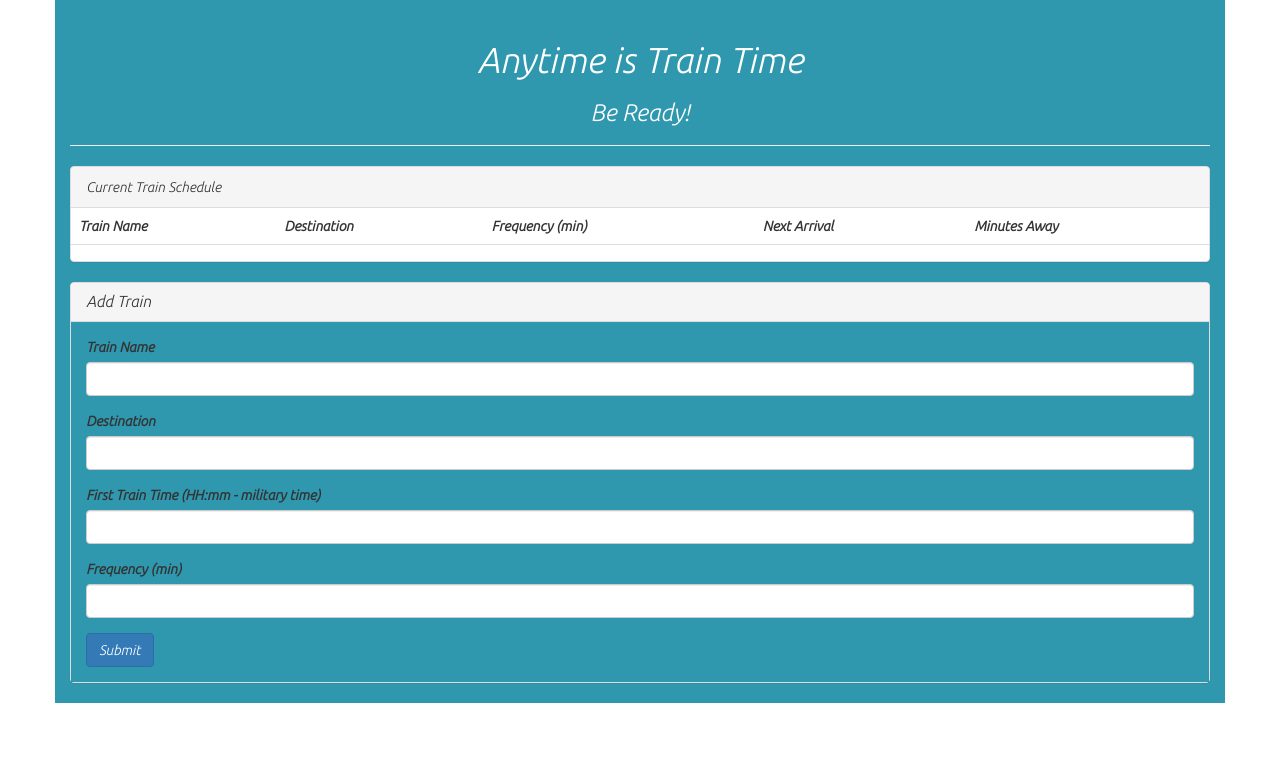
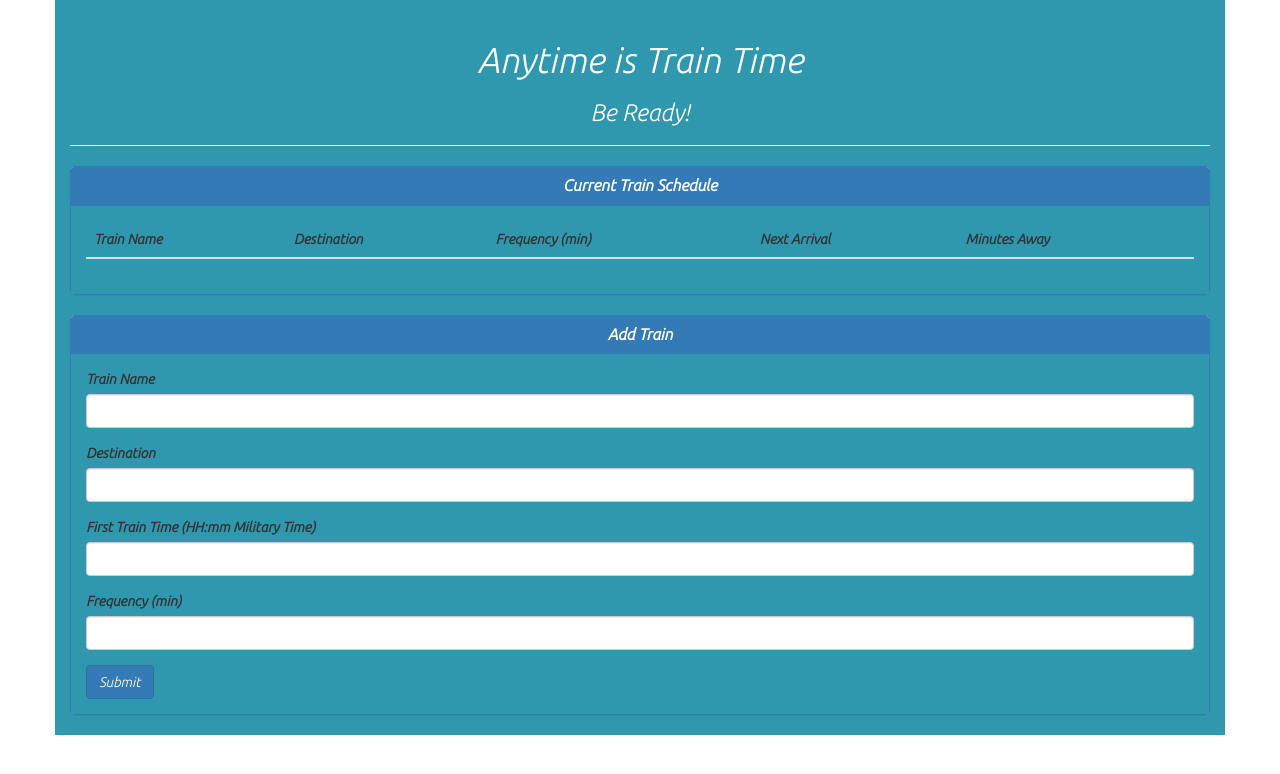
Before and after one commit to jzarta/RPS-Multiplayer, a PHP site: page / in a window 1280 px wide. Shown: the top 774 px of the page. Run offline with PHP 8.4, Linux system fonts and the light colour scheme; lists and menus that the app fills with data are empty; some libraries are stand-ins or nearby versions.

Commit message:
last upgrade

```diff
--- a/assets/style.css
+++ b/assets/style.css
@@ -18,7 +18,3 @@ h1, h3 {
 button{
 	color: white;
 }
-
-.panel-heading{
-	background-color: black;
-}
--- a/index.html
+++ b/index.html
@@ -8,16 +8,20 @@
 
 	<!-- CSS links -->
 		<link rel="stylesheet" type="text/css" href="assets/reset.css">
+
 		<link rel="stylesheet" href="https://maxcdn.bootstrapcdn.com/bootstrap/3.3.6/css/bootstrap.min.css" integrity="sha384-1q8mTJOASx8j1Au+a5WDVnPi2lkFfwwEAa8hDDdjZlpLegxhjVME1fgjWPGmkzs7" crossorigin="anonymous">
 		<link rel="stylesheet" type="text/css" href="assets/style.css">
 
 		<link href='https://fonts.googleapis.com/css?family=Ubuntu:300italic' rel='stylesheet' type='text/css' href"assets/style.css">
 		<script src="https://code.jquery.com/jquery-2.2.1.min.js"></script>
+
 		<script src="https://cdn.firebase.com/js/client/2.4.1/firebase.js"></script>
 
+		<script src="https://cdnjs.cloudflare.com/ajax/libs/moment.js/2.13.0/moment.js"></script>
 <!-- Body -->
 <body>
 <div class="container">
+
 	<div class="page-header">
  	 <h1>Anytime is Train Time </h1>
  	 <h3>Be Ready!</h3>
@@ -25,18 +29,14 @@
 
 <!-- Row 1 -->
 
-	<div class="row">
-		<div class="col-lg-12">
-
-			<!-- Trial panel -->
-
-			<div class="panel panel-default">
-
-  			 <!-- Default panel contents -->
-
-  			<div class="panel-heading">Current Train Schedule</div>
-  							<!-- Table -->
-						<table class="table">
+<!-- Train Scheduler Table panel-->
+			<div class="panel panel-primary">
+				<div class="panel-heading">
+					<h3 class="panel-title"><strong>Current Train Schedule</strong></h3>
+				</div>
+				<div class="panel-body">
+					<table class="table table-hover" id='trainTable'>
+						<thead>
 							<tr>
 								<th>Train Name</th>
 								<th>Destination</th>
@@ -44,53 +44,57 @@
 								<th>Next Arrival</th>
 								<th>Minutes Away</th>
 							</tr>
-						  <tr>
-						    <td id="nameDisplay"></td>
-						    <td id="destinationDisplay"></td>
-						    <td id="frequencyDisplay"></td>
-						    <td id="arrivalDisplay"></td>
-						    <td id="awayDisplay"></td>
-						  </tr>
+						</thead>
+						<tbody>
+
+						</tbody>
 					</table>
-
-			<!-- Row 2 -->
-			<!-- !- Trial Panel Ends-->
 				</div>
 			</div>
-	</div>
-<div class="row">
-		<div class="col-lg-12">
-			<div class="panel panel-default">
+
+			<!-- Add New Train Schedule  -->
+			<div class="panel panel-primary">
 				<div class="panel-heading">
-					<h2 class="panel-title">Add Train</h2>
+					<h3 class="panel-title"><strong>Add Train</strong></h3>
 				</div>
 				<div class="panel-body">
+
+
+				<!-- Entry Form -->
 				<form>
 					<div class="form-group">
-							<label for="trainName">Train Name</label>
-							<input type="text" class="form-control" id="trainName">
+						<label for="">Train Name</label>
+						<input type="text" class="form-control" id="trainNameInput">
+					</div>
+
+					<div class="form-group">
+						<label for="">Destination</label>
+						<input type="text" class="form-control" id="destinationInput">
+					</div>
+
+					<div class="form-group">
+						<label for="">First Train Time (HH:mm Military Time)</label>
+						<input type="text" class="form-control" id="startInput">
 					</div>
 					<div class="form-group">
-							<label for="desTination">Destination</label>
-							<input type="text" class="form-control" id="desTination">
+						<label for="">Frequency (min)</label>
+						<input type="text" class="form-control" id="frequencyInput">
 					</div>
-						<div class="form-group">
-							<label for="firsTime">First Train Time (HH:mm - military time)</label>
-							<input type="number" class="form-control" id="firsTime">
-						</div>
-						<div class="form-group">
-							<label for="freQuency">Frequency (min)</label>
-							<input type="number" class="form-control" id="freQuency">
-						</div>
-						<button id="submitEmp" type="submit" class="btn btn-primary">Submit</button>
+
+					<button type="submit" class="btn btn-primary" id="addTrainBtn">Submit</button>
 				</form>
+
 				</div>
 			</div>
+
 		</div>
 	</div>
 </div>
 
+</body>
+
+
 <!-- script -->
 <script src="assets/app.js"></script>
 
-	</body>
+</html>
```
Also changed, not shown: assets/app.js (+66 -28 lines). Lines whose indentation alone changed are shown as unchanged.
